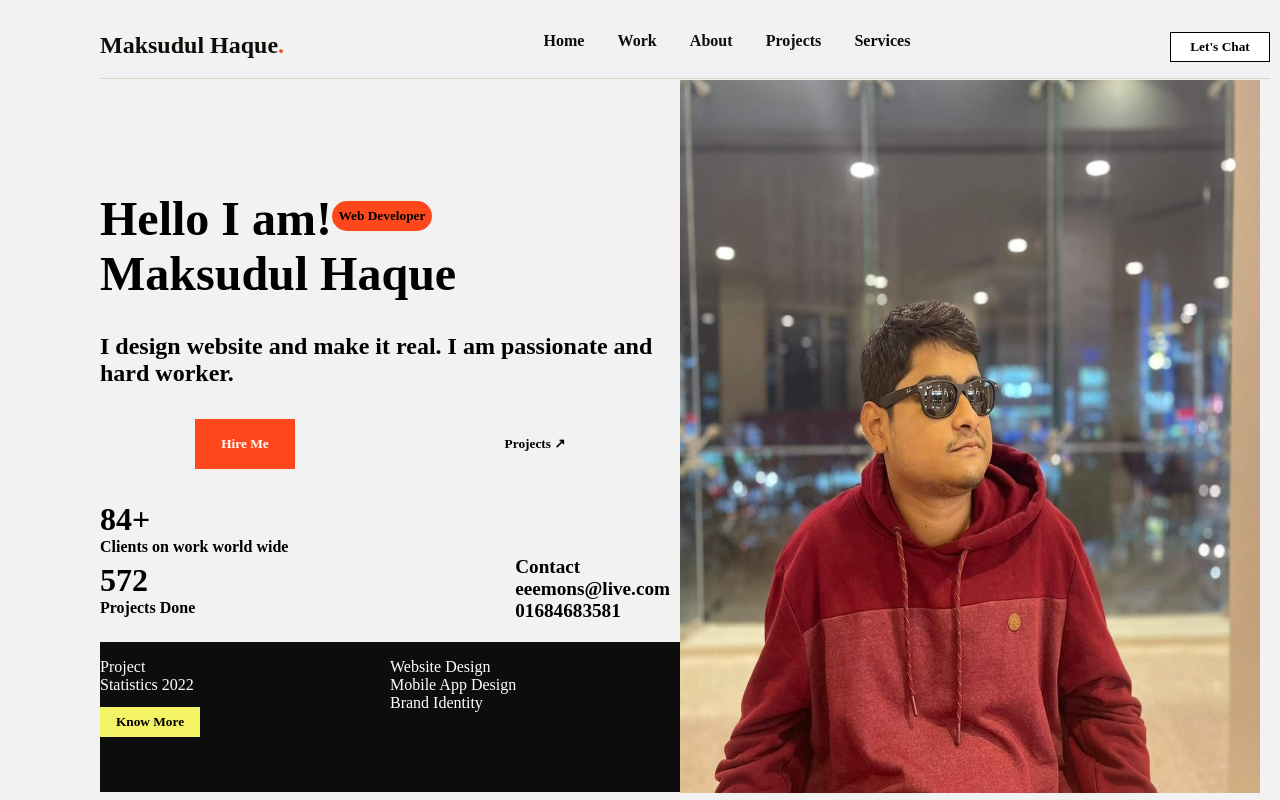
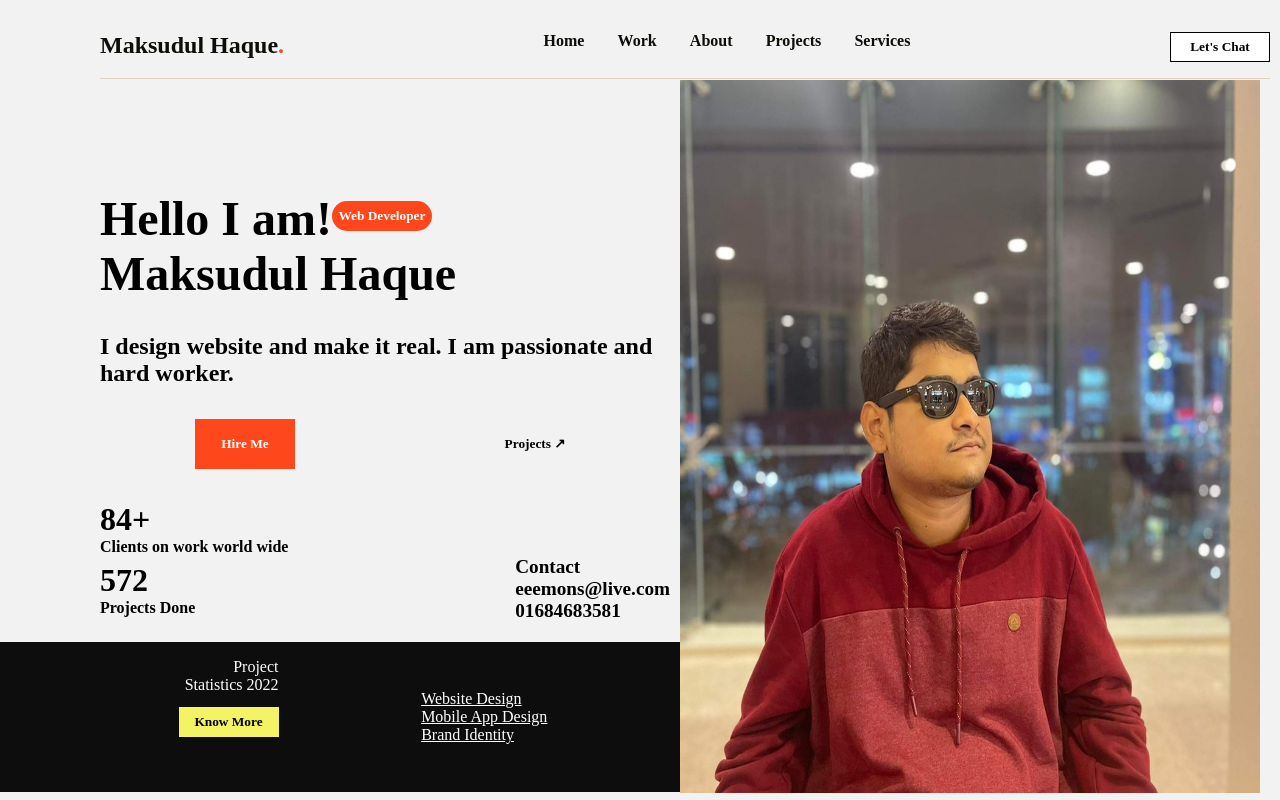
Before and after one commit to eeemons/my-portfolio, a React (Create React App) app: page /home in a window 1280 px wide. Built offline with nearby package versions, Linux system fonts and the light colour scheme; a web font is replaced by a local one.

Commit message:
footer update

```diff
--- a/src/homePage.js
+++ b/src/homePage.js
@@ -55,7 +55,7 @@ function homePage() {
               <p>Statistics 2022</p>
               <button>Know More</button>
             </div>
-            <div className={style.footerColumn}>
+            <div className={style.anotherColumn}>
               <ul>
                 <li>Website Design</li>
                 <li>Mobile App Design</li>
--- a/src/homePage.module.css
+++ b/src/homePage.module.css
@@ -29,6 +29,7 @@
   background-color: #fe481c;
   border: none;
   pointer-events: none;
+  color: white;
 }
 
 .moto {
@@ -88,16 +89,21 @@
 }
 .footer {
   display: flex;
-  flex: 1fr;
+  position: relative;
+  left: -35%;
+  bottom: 0;
   height: 150px;
-  width: 100%;
+  width: 135%;
   background-color: #0e0d0e;
   margin-top: 20px;
   /* border: 2px solid red; */
 }
 .footerColumn {
+  display: flex;
+  flex-direction: column;
+  align-items: flex-end;
+  padding-right: 10px;
   padding-top: 1em;
-
   width: 50%;
   color: white;
 }
@@ -109,6 +115,14 @@
   border: 0;
   margin-top: 1em;
 }
-.footerColumn ul {
+.anotherColumn ul {
   list-style-type: none;
 }
+.anotherColumn {
+  display: flex;
+  color: white;
+  margin: 0 auto;
+  text-decoration: underline;
+  align-items: center;
+  cursor: pointer;
+}
```
